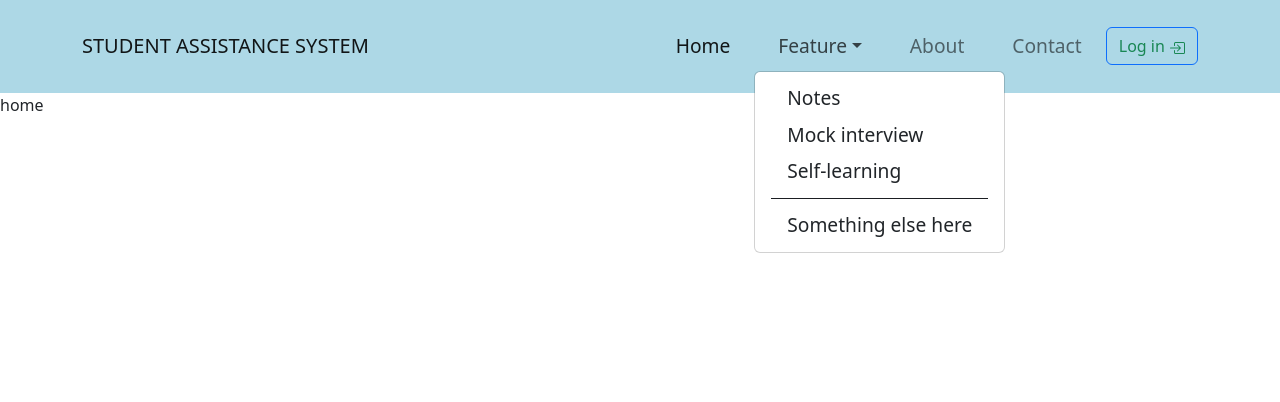
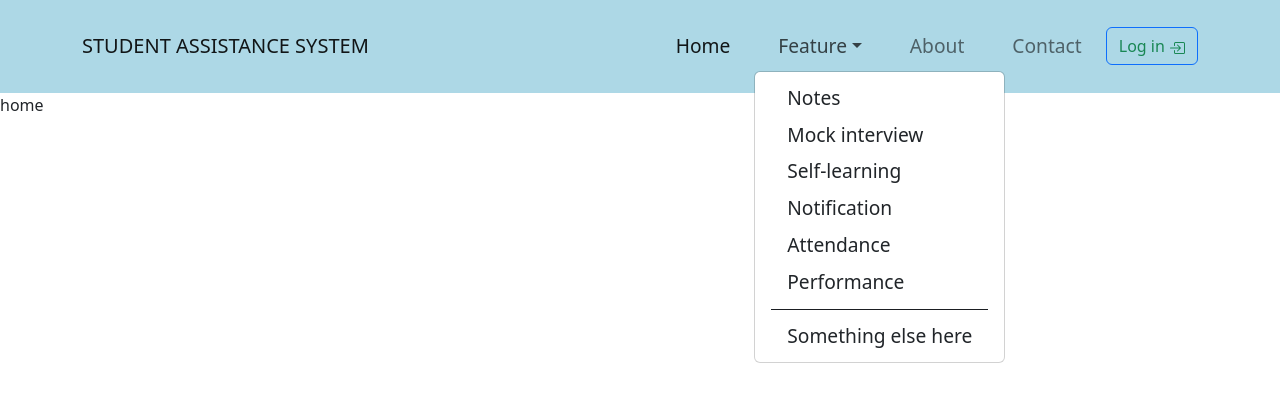
Before and after one commit to vmskhan/Student-Assistance-System, a React (Create React App) app: page /home in a window 1280 px wide. Both pictures are taken after a click on the button "Feature". Shown: the top 402 px of the page. Built offline with nearby package versions, Linux system fonts and the light colour scheme.

Commit message:
about us,features added

```diff
--- a/src/navbar.js
+++ b/src/navbar.js
@@ -27,6 +27,9 @@ const Navbar = () => {
             <li><a className="dropdown-item" href="#">Notes</a></li>
             <li><a className="dropdown-item" href="#">Mock interview</a></li>
             <li><a className="dropdown-item" href="#">Self-learning</a></li>
+            <li><a className="dropdown-item" href="#">Notification</a></li>
+            <li><a className="dropdown-item" href="#">Attendance</a></li>
+            <li><a className="dropdown-item" href="#">Performance</a></li>
             <li><hr className="dropdown-divider"/></li>
             <li><a className="dropdown-item" href="#">Something else here</a></li>
           </ul>
```
Also changed, not shown: src/About.js (added), src/Feature.js (added).
